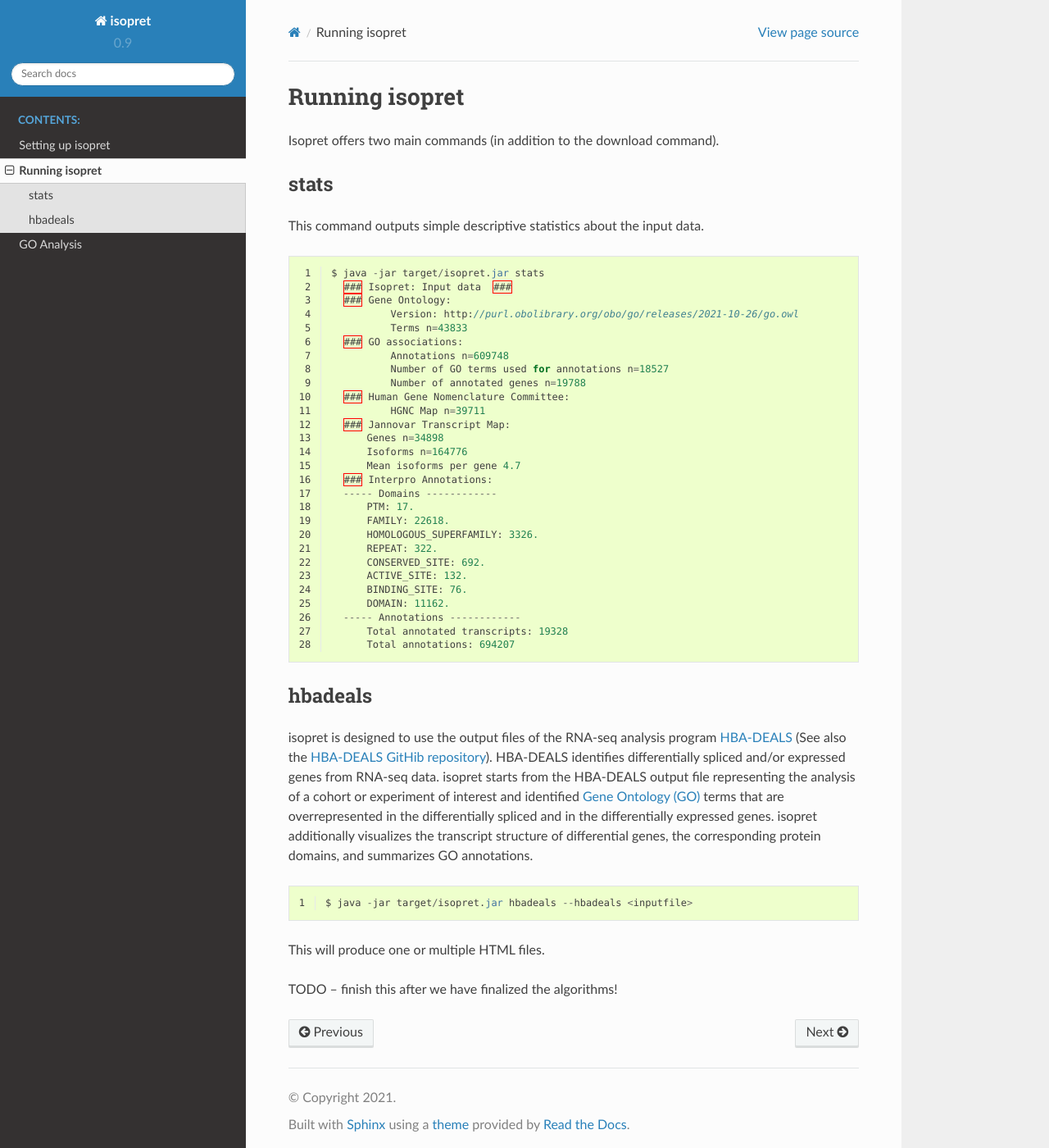
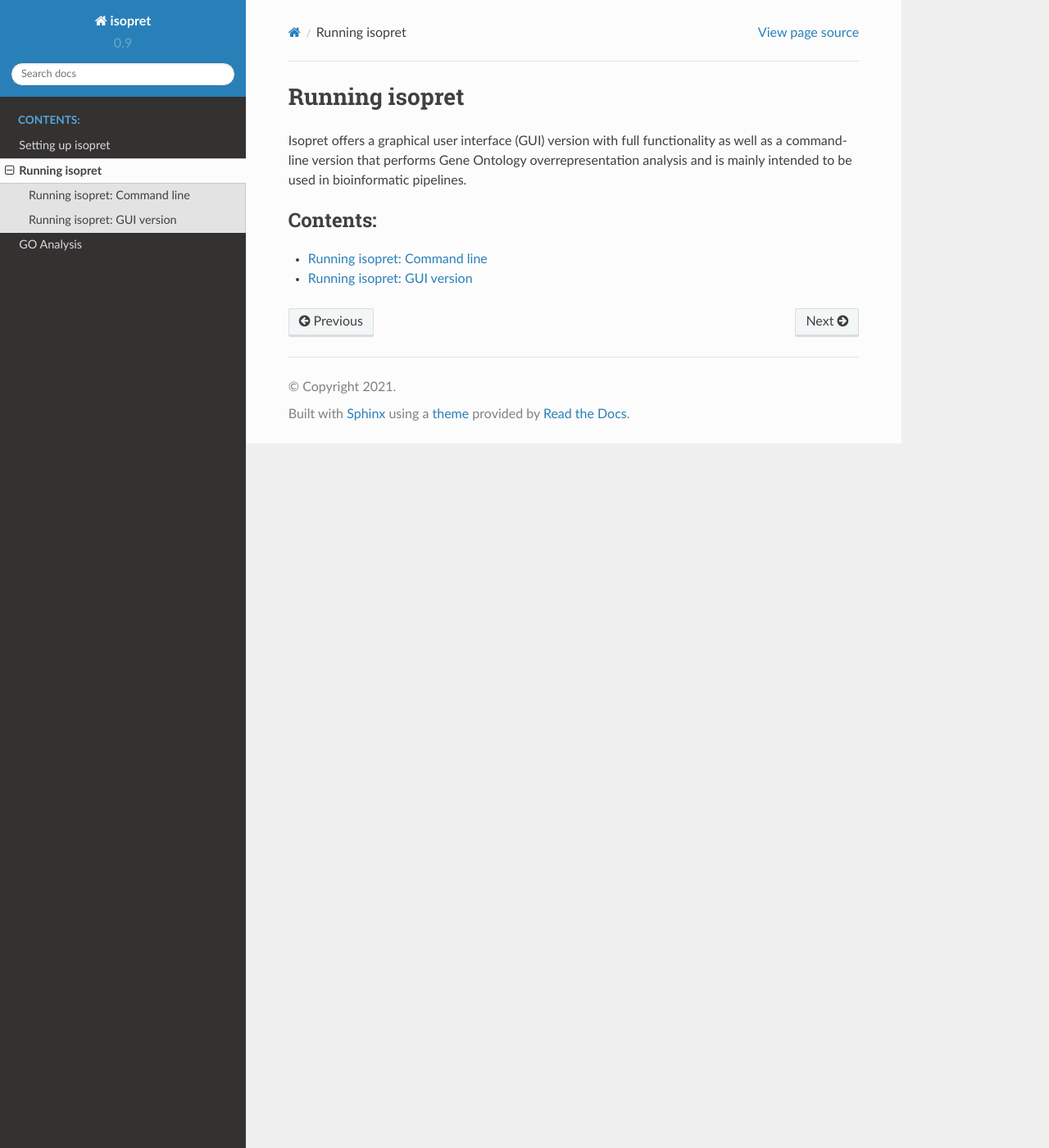
Before and after one commit to TheJacksonLaboratory/isopretGO, a Sphinx documentation site: the page built from docs/running.rst, in a window 1280 px wide and 1400 px high. Shown: the whole window at 82% size. Built offline with Sphinx 7.4.7 and the Read the Docs theme 2.0.0, drawn with Linux system fonts in a browser that asks for light colours.

```diff
--- a/docs/index.rst
+++ b/docs/index.rst
@@ -11,7 +11,7 @@
 analyzes RNA-Seq data to determine differentially expression and differential
 splicing simultaneous. Isopret then performs
 Gene Ontology analysis using a Java 17 implementation of code from
-the `Ontlogizer <https://pubmed.ncbi.nlm.nih.gov/18511468/>`_.
+the `Ontologizer <https://pubmed.ncbi.nlm.nih.gov/18511468/>`_.
 
 
 
--- /dev/null
+++ b/docs/running-cmd.rst
@@ -0,0 +1,53 @@
+.. _rstrunningcli:
+
+=============================
+Running isopret: Command line
+=============================
+
+Isopret offers most functionality via its graphical user interface (GUI) version,
+but does have a command-line tool that can be used to perform Gene Ontology (GO)
+overrepresentation analysis from the shell.
+
+The build process described in :rst:rstsetup_ creates both a GUI app (in the
+``isopret-gui/target`` subdirectory) and a command-line app (in
+the ``isopret-cli/target`` subdirectory). It is fine to leave both apps in these
+directories if you like. For the following explanation, we will assume that
+the command-line app ``isopret-cli`` is in the current working directory.
+
+
+The download command
+~~~~~~~~~~~~~~~~~~~~
+
+.. _rstdownload:
+
+isopret requires some additional files to run.
+
+1. ``go.json``. The main Gene Ontology file
+2. ``goa_human.gaf``. The Gene Ontology annotation file
+3. ``hg38_ensembl.ser`` The `Jannovar <https://github.com/charite/jannovar>`_ transcript information file
+4. ``hgnc_complete_set.txt`` A file from HGNC with information about human genes
+5. ``interpro_domains.txt`` A file from the isopret GitHub derived from interpro biomaRt data
+6. ``interpro_domain_desc.txt`` A file from the isopret GitHub derived from interpro biomaRt data
+7. ``isoform_function_list.txt`` A file that is generated by the isoform function inferrence algorithm described in the manuscript.
+
+
+
+isopret offers a convenience function to download all the files
+to a local directory (by default a subdirectory ``data`` is created in the current working directory).
+You can change this default with the ``-d`` or ``--data`` options
+(If you change this, then you will need to pass the location of your directory to all other isopret commands
+using the ``-d`` flag). Download the files automatically as follows. ::
+
+    $ java -jar isopret-cli.jar download
+
+isopret will not download the files if they are already present unless the ``--overwrite`` argument is passed. For
+instance, the following command would download the four files to a directory called datafiles and would
+overwrite any previously downloaded files. ::
+
+    $ java -jar isopret-cli.jar download -d datafiles --overwrite
+
+
+If desired, you can download these files on your own but you need to place them all in the
+same directory to run isopret. The GUI uses the same functionality to download these files to a directory
+that is chosen or created by the user; this directory can be used by both the command-line and the
+GUI version of isopret.
--- a/docs/running.rst
+++ b/docs/running.rst
@@ -4,67 +4,13 @@
 Running isopret
 ===============
 
-Isopret offers two main commands (in addition to the download command).
+Isopret offers a graphical user interface (GUI) version with full functionality
+as well as a command-line version that performs Gene Ontology overrepresentation
+analysis and is mainly intended to be used in bioinformatic pipelines.
 
+.. toctree::
+   :maxdepth: 1
+   :caption: Contents:
 
-stats
-^^^^^
-
-This command outputs simple descriptive statistics about the input data.
-
-
-
-.. code-block:: java
-  :linenos:
-
-  $ java -jar target/isopret.jar stats
-    ### Isopret: Input data  ###
-    ### Gene Ontology:
-	    Version: http://purl.obolibrary.org/obo/go/releases/2021-10-26/go.owl
-	    Terms n=43833
-    ### GO associations:
-	    Annotations n=609748
-	    Number of GO terms used for annotations n=18527
-	    Number of annotated genes n=19788
-    ### Human Gene Nomenclature Committee:
-	    HGNC Map n=39711
-    ### Jannovar Transcript Map:
-	Genes n=34898
-	Isoforms n=164776
-	Mean isoforms per gene 4.7
-    ### Interpro Annotations:
-    ----- Domains ------------
-	PTM: 17.
-	FAMILY: 22618.
-	HOMOLOGOUS_SUPERFAMILY: 3326.
-	REPEAT: 322.
-	CONSERVED_SITE: 692.
-	ACTIVE_SITE: 132.
-	BINDING_SITE: 76.
-	DOMAIN: 11162.
-    ----- Annotations ------------
-	Total annotated transcripts: 19328
-	Total annotations: 694207
-
-hbadeals
-^^^^^^^^
-
-isopret is designed to use the output files of the RNA-seq analysis program
-`HBA-DEALS <https://pubmed.ncbi.nlm.nih.gov/32660516/>`_
-(See also the  `HBA-DEALS GitHib repository <https://github.com/TheJacksonLaboratory/HBA-DEALS>`_).
-HBA-DEALS identifies differentially spliced and/or expressed genes from RNA-seq data. isopret starts from the
-HBA-DEALS output file representing the analysis of a cohort or experiment of interest and identified
-`Gene Ontology (GO) <http://geneontology.org/>`_ terms that are overrepresented in the differentially spliced
-and in the differentially expressed genes. isopret additionally visualizes the transcript structure of
-differential genes, the corresponding protein domains, and summarizes GO annotations.
-
-
-.. code-block:: java
-  :linenos:
-
-  $ java -jar target/isopret.jar hbadeals --hbadeals <inputfile>
-
-
-This will produce one or multiple HTML files.
-
-TODO -- finish this after we have finalized the algorithms!
+   running-cmd
+   running-gui
```
Also changed, not shown: README.md (+0 -9 lines), docs/running-gui.rst (added, +8 -0 lines), docs/setup.rst (+25 -48 lines), 5 other files.
